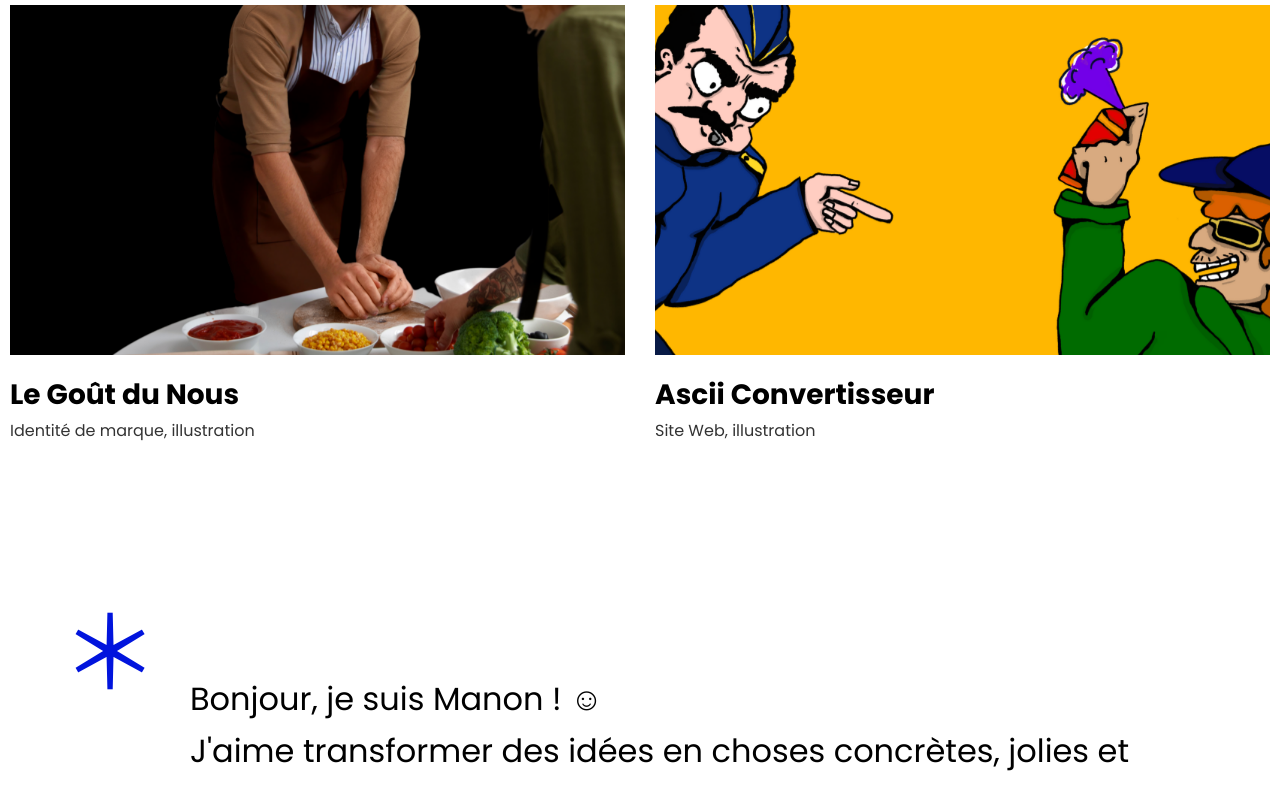
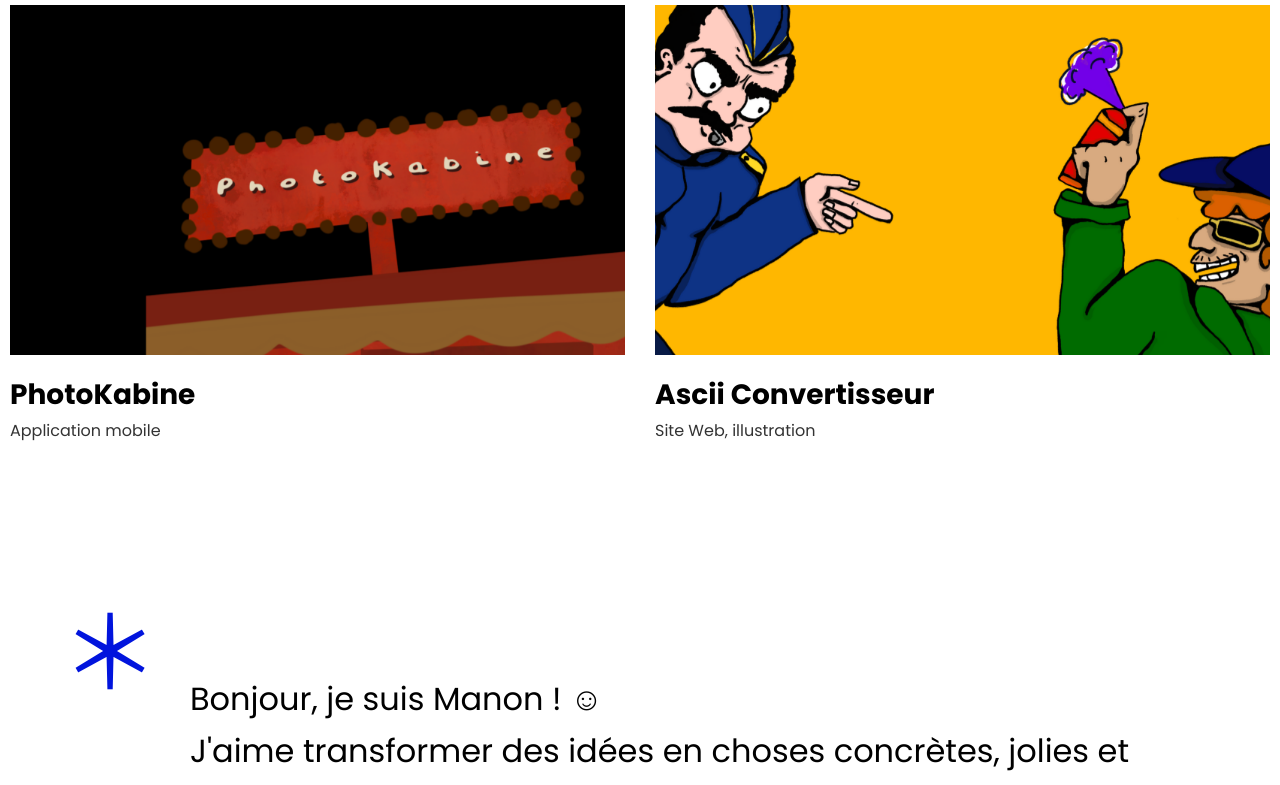
Before and after one commit to Ramswed/portfolio, a React (Create React App) app: page / in a window 1280 px wide. Shown: the part 991-1776 px from the top of the page. Built offline with nearby package versions, Linux system fonts and the light colour scheme.

Commit message:
PHOTOKABINE

```diff
--- a/src/pages/Home.js
+++ b/src/pages/Home.js
@@ -4,7 +4,7 @@ import { Link } from "react-router-dom";
 import asciiartImage from "../assets/images/asciiart/asciiart.png";
 import musebarImage from "../assets/images/musebar.png";
 import pocketmeImage from "../assets/images/pocket.png";
-import cuistotImage from "../assets/images/cuistot/cuistot.png";
+import photoboothImage from "../assets/images/photobooth.png";
 import patronImage from "../assets/images/patrondumuse.png";
 
 const MotionLink = motion(Link);
@@ -45,11 +45,11 @@ const Home = () => {
       image: pocketmeImage,
     },
     {
-      id: 5,
-      title: "Le Goût du Nous",
-      category: "Identité de marque, illustration",
+      id: 7,
+      title: "PhotoKabine",
+      category: "Application mobile",
       hasImage: true,
-      image: cuistotImage,
+      image: photoboothImage,
     },
     {
       id: 1,
```
Also changed, not shown: src/assets/images/photobooth.png, 1 other file (tests, documents, lock files or other folders).
